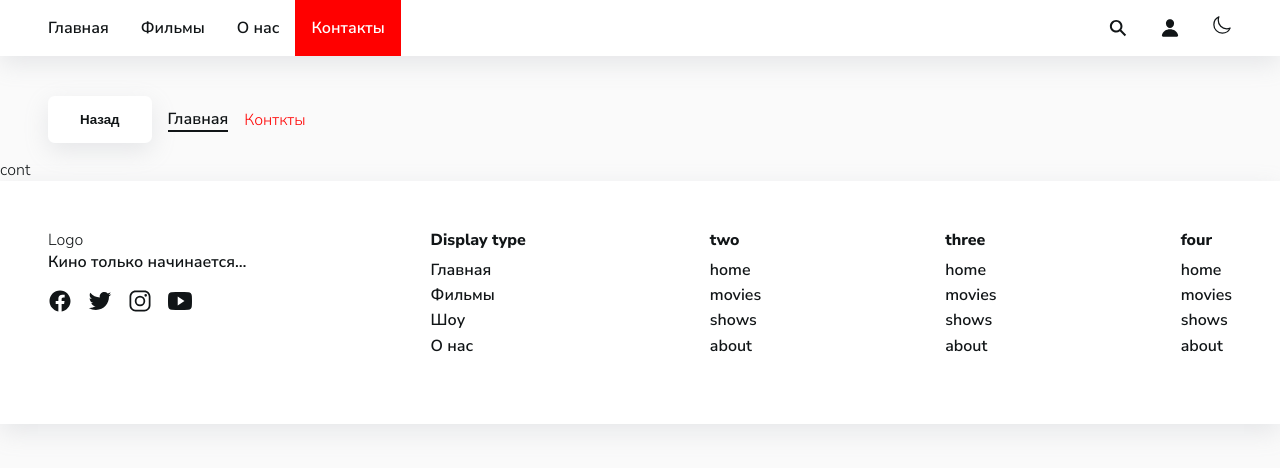
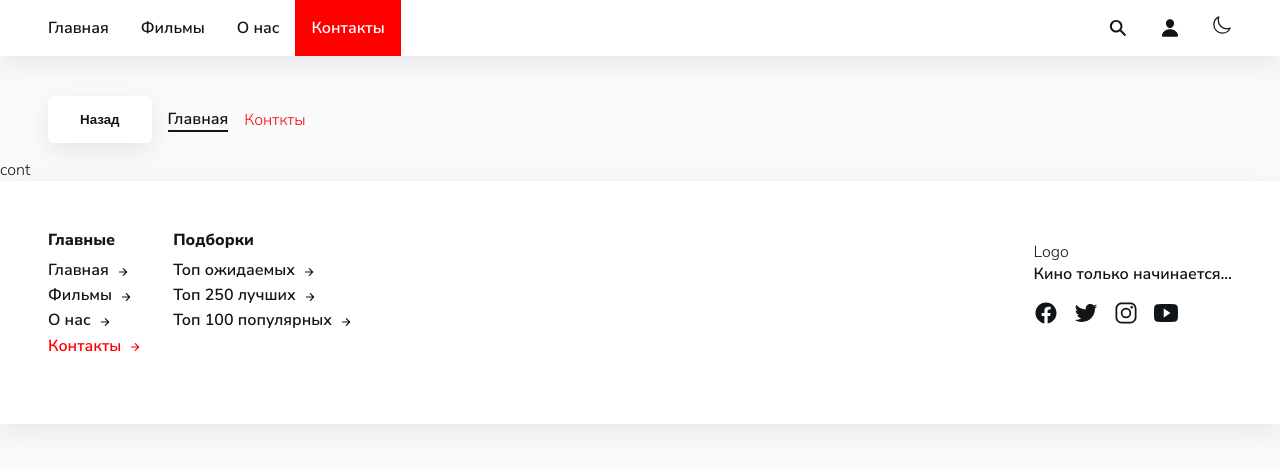
Before and after one commit to Koralldv/kinopoisk, a React (Create React App) app: page /contacts in a window 1280 px wide. Shown: the top 468 px of the page. Built offline with nearby package versions, Linux system fonts and the light colour scheme; no server answers.

Commit message:
Обновил  ссылки, добавил подцветку активной

```diff
--- a/src/components/Footer.jsx
+++ b/src/components/Footer.jsx
@@ -1,11 +1,17 @@
 import React from 'react';
 import styled from 'styled-components';
-import { IoLogoFacebook, IoLogoTwitter, IoLogoInstagram, IoLogoYoutube } from 'react-icons/io5';
+import {
+    IoLogoFacebook,
+    IoLogoTwitter,
+    IoLogoInstagram,
+    IoLogoYoutube,
+    IoArrowForwardOutline,
+} from 'react-icons/io5';
 import { NavLink } from 'react-router-dom';
 
 const links = [
     {
-        title: 'Display type',
+        title: 'Главные',
         list: [
             {
                 name: 'Главная',
@@ -13,78 +19,32 @@ const links = [
             },
             {
                 name: 'Фильмы',
-                link: '/movies',
-            },
-            {
-                name: 'Шоу',
-                link: '/shows',
+                link: '/films',
             },
             {
                 name: 'О нас',
                 link: '/about',
             },
-        ],
-    },
-    {
-        title: 'two',
-        list: [
             {
-                name: 'home',
-                link: '',
-            },
-            {
-                name: 'movies',
-                link: 'movies',
-            },
-            {
-                name: 'shows',
-                link: 'shows',
-            },
-            {
-                name: 'about',
-                link: 'about',
+                name: 'Контакты',
+                link: '/contacts',
             },
         ],
     },
     {
-        title: 'three',
+        title: 'Подборки',
         list: [
             {
-                name: 'home',
-                link: '',
+                name: 'Топ ожидаемых',
+                link: '/films/top',
             },
             {
-                name: 'movies',
-                link: 'movies',
+                name: 'Топ 250 лучших',
+                link: '/films/best',
             },
             {
-                name: 'shows',
-                link: 'shows',
-            },
-            {
-                name: 'about',
-                link: 'about',
-            },
-        ],
-    },
-    {
-        title: 'four',
-        list: [
-            {
-                name: 'home',
-                link: '',
-            },
-            {
-                name: 'movies',
-                link: 'movies',
-            },
-            {
-                name: 'shows',
-                link: 'shows',
-            },
-            {
-                name: 'about',
-                link: 'about',
+                name: 'Топ 100 популярных',
+                link: '/films/top',
             },
         ],
     },
@@ -114,8 +74,24 @@ const social = [
 ];
 
 export const Footer = () => {
+    const setActive = ({ isActive }) => (isActive ? 'activeLinkNav' : 'notActiveLinkNav');
     return (
         <Wrap>
+            <Nav>
+                {links.map((list, index) => (
+                    <List key={`${list.title}_${index}`}>
+                        <ListTitle>{list.title}</ListTitle>
+                        {list.list.map((link) => (
+                            <NavLink key={`${link.name}`} className={setActive} to={link.link}>
+                                <ListLink>
+                                    <ListItem>{link.name}</ListItem>
+                                    <IoArrowForwardOutline size="12px" />
+                                </ListLink>
+                            </NavLink>
+                        ))}
+                    </List>
+                ))}
+            </Nav>
             <About>
                 {/* <Logo></Logo> */}
                 <div>Logo</div>
@@ -128,16 +104,6 @@ export const Footer = () => {
                     ))}
                 </Social>
             </About>
-            {links.map((list, index) => (
-                <List key={`${list.title}_${index}`}>
-                    <ListTitle>{list.title}</ListTitle>
-                    {list.list.map((link) => (
-                        <ListLink key={`${link.name}`} to={link.link}>
-                            <ListItem>{link.name}</ListItem>
-                        </ListLink>
-                    ))}
-                </List>
-            ))}
         </Wrap>
     );
 };
@@ -147,6 +113,7 @@ const Wrap = styled.footer`
     display: flex;
     flex-wrap: wrap;
     justify-content: space-between;
+    align-items: center;
     background-color: var(--colors-ui-base);
     box-shadow: var(--shadow);
 
@@ -155,10 +122,15 @@ const Wrap = styled.footer`
         padding: 2rem;
     }
 `;
+
+const Nav = styled.div`
+    display: flex;
+`;
+
 const About = styled.div`
     max-width: 400px;
 `;
-const Logo = styled.img``;
+// const Logo = styled.img``;
 const Slogan = styled.span`
     font-size: var(--fz-md);
     font-weight: var(--fw-normal);
@@ -176,7 +148,7 @@ const SocialItem = styled.li`
 `;
 const List = styled.ul`
     list-style: none;
-    margin: 0;
+    margin: 0 2rem 0 0;
     padding: 0;
     @media (max-width: 456px) {
         margin-bottom: 1rem;
@@ -194,7 +166,7 @@ const ListTitle = styled.span`
 const ListItem = styled.li`
     font-size: var(--fz-md);
     font-weight: var(--fw-normal);
-    margin-bottom: 0.2rem;
+    margin: 0 0.5rem 0.2rem 0;
 `;
 
 const SocialLink = styled.a`
@@ -207,10 +179,11 @@ const SocialLink = styled.a`
     }
 `;
 
-const ListLink = styled(NavLink)`
+const ListLink = styled.span`
     text-decoration: none;
-    color: var(--colors-text);
     transition: color 0.2s linear;
+    display: flex;
+    align-items: center;
 
     &:hover {
         color: red;
```
